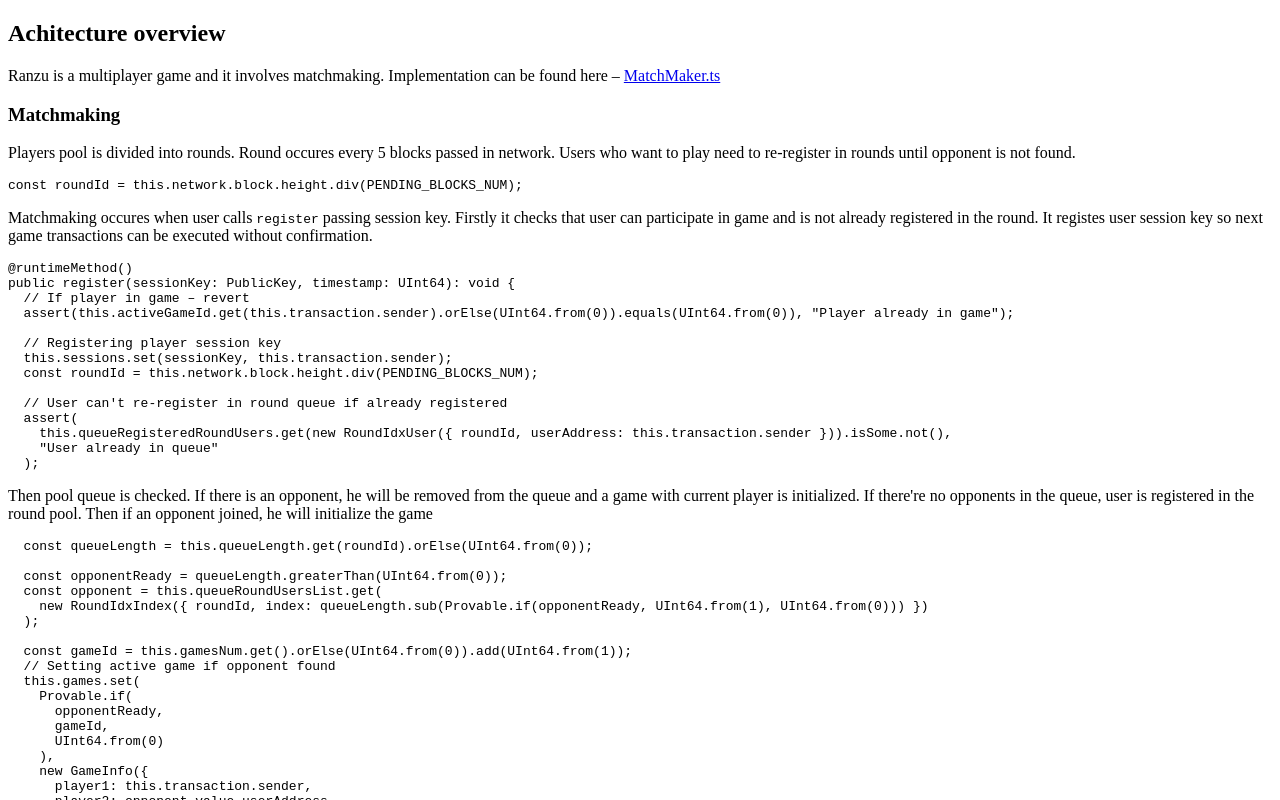
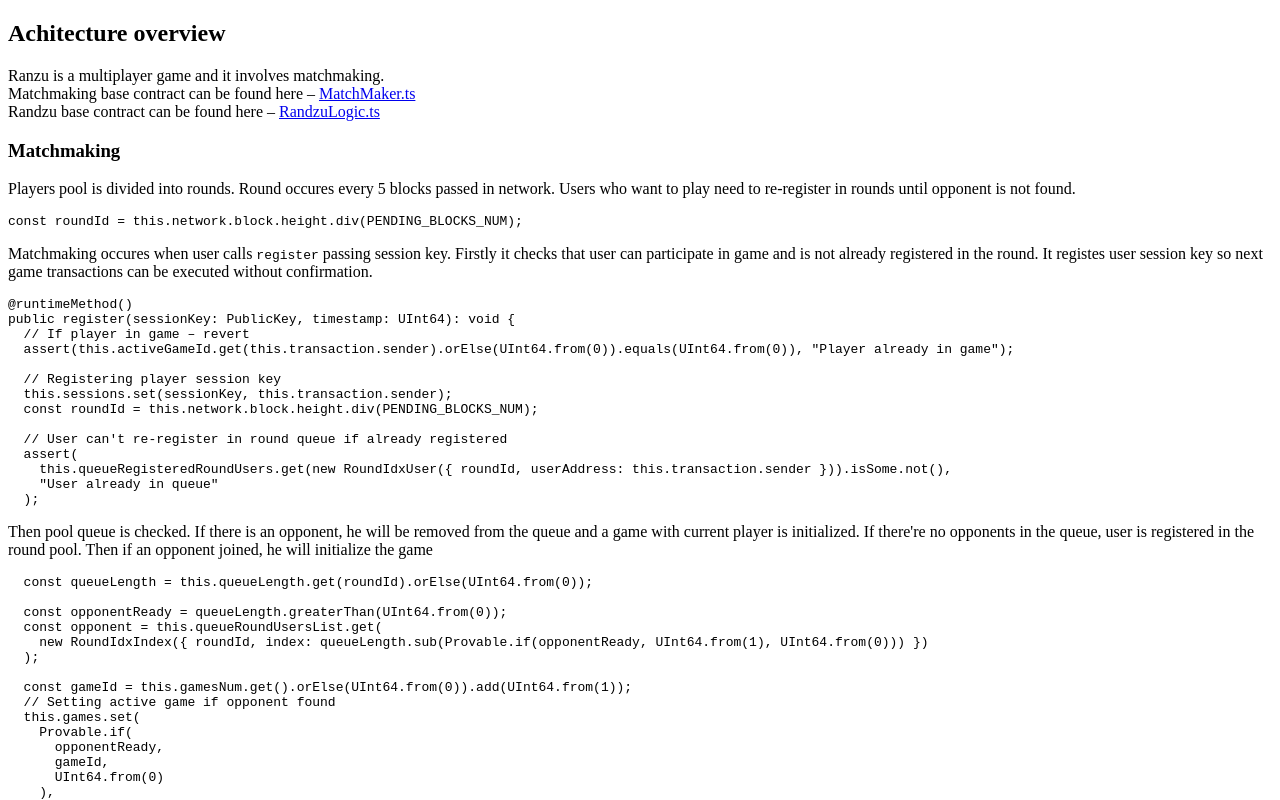
Before and after one commit to ZkNoid/docs, a Next.js app: page /docs/randzu_details/game_architecture in a window 1280 px wide. Shown: the top 800 px of the page. Built offline with nearby package versions, Linux system fonts and the light colour scheme.

Commit message:
Updated randzu logic section

```diff
--- a/pages/docs/randzu_details/game_architecture.mdx
+++ b/pages/docs/randzu_details/game_architecture.mdx
@@ -5,8 +5,9 @@ description: 'Explore how ZK games verification works'
 
 ## Achitecture overview
 
-Ranzu is a multiplayer game and it involves matchmaking.
-Implementation can be found here – [MatchMaker.ts](https://github.com/ZkNoid/zknoid/blob/develop/packages/chain/src/MatchMaker.ts)
+Ranzu is a multiplayer game and it involves matchmaking.<br />
+Matchmaking base contract can be found here – [MatchMaker.ts](https://github.com/ZkNoid/zknoid/blob/develop/packages/chain/src/MatchMaker.ts)<br />
+Randzu base contract can be found here – [RandzuLogic.ts](https://github.com/ZkNoid/zknoid/blob/develop/packages/chain/src/RandzuLogic.ts)
 
 ### Matchmaking
 
```
